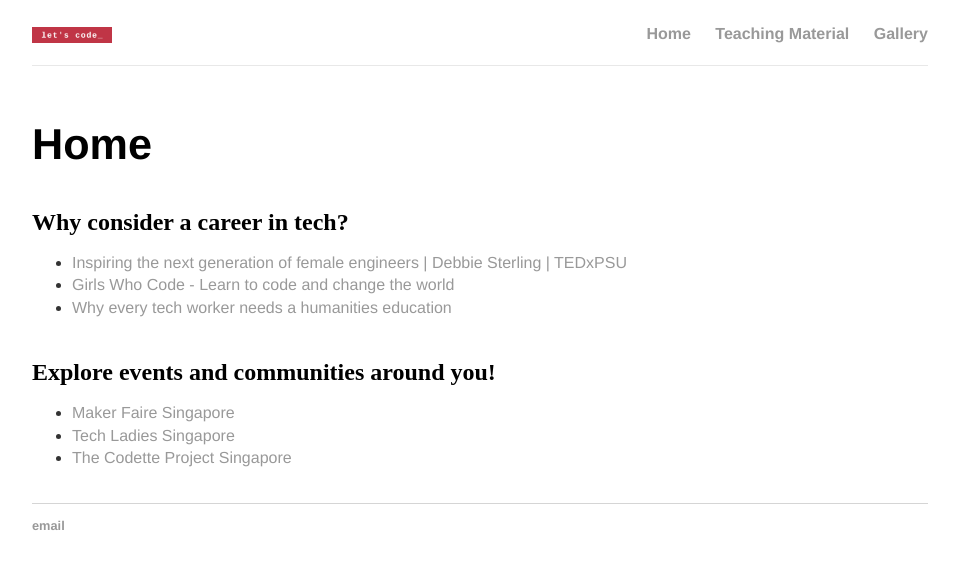
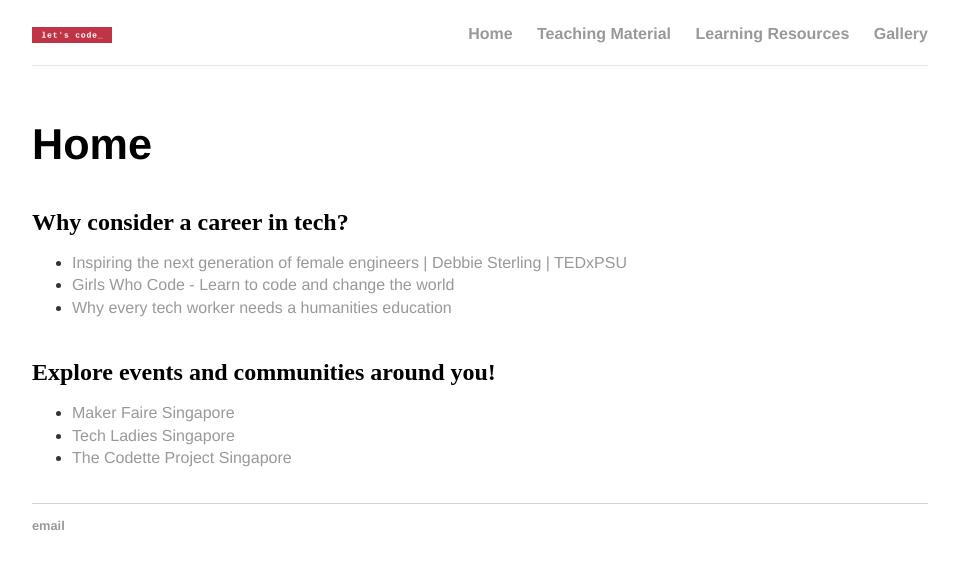
Before and after one commit to lets-code-p/lets-code-p.github.io, a Jekyll site: the page built from index.html, in a window 1280 px wide. Shown: the top 569 px of the page, without its empty margins (160-1119 px from the left). Built offline with Jekyll 4.4.1, drawn with Linux system fonts in a browser that asks for light colours.

Commit message:
add resource to navigation

```diff
--- a/_includes/navigation.html
+++ b/_includes/navigation.html
@@ -6,6 +6,7 @@
     <nav class="site-header-nav">
         <a class="site-header-nav-item" href="{{ site.baseurl }}/">Home</a>
         <a class="site-header-nav-item" href="{{ site.baseurl }}/teaching">Teaching Material</a>
+        <a class="site-header-nav-item" href="{{ site.baseurl }}/learning">Learning Resources</a>
         <a class="site-header-nav-item" href="{{ site.baseurl }}/gallery">Gallery</a>
     </nav>
 </div>
```
